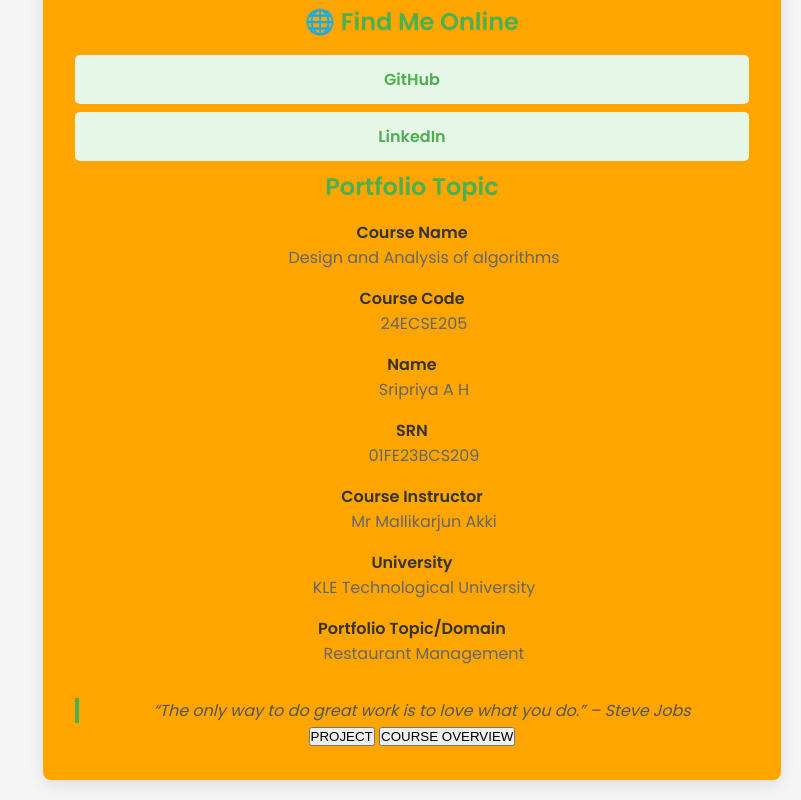
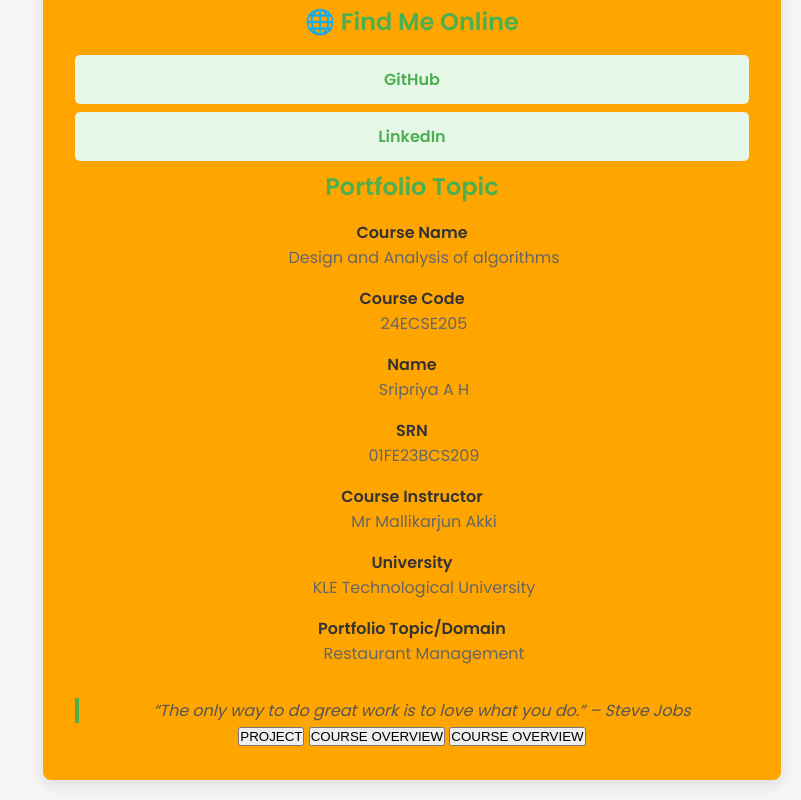
Before and after one commit to sripriya2505/portfolio.github.io, a plain HTML site: page index.html in a window 1280 px wide. Shown: the part 408-1208 px from the top of the page, without its empty margins (479-1280 px from the left). Drawn offline with Linux system fonts and the light colour scheme.

Commit message:
Update index.html

```diff
--- a/index.html
+++ b/index.html
@@ -63,6 +63,9 @@
 
         <button onclick="window.open('https://github.com/sripriya2505/portfolio.github.io/blob/main/overview.md','_blank')">COURSE OVERVIEW</button>
 
+         <button onclick="window.open('https://github.com/sripriya2505/portfolio.github.io/blob/main/overview.md','_blank')">COURSE OVERVIEW</button>
+
+
 
     </section>
 </body>
```
